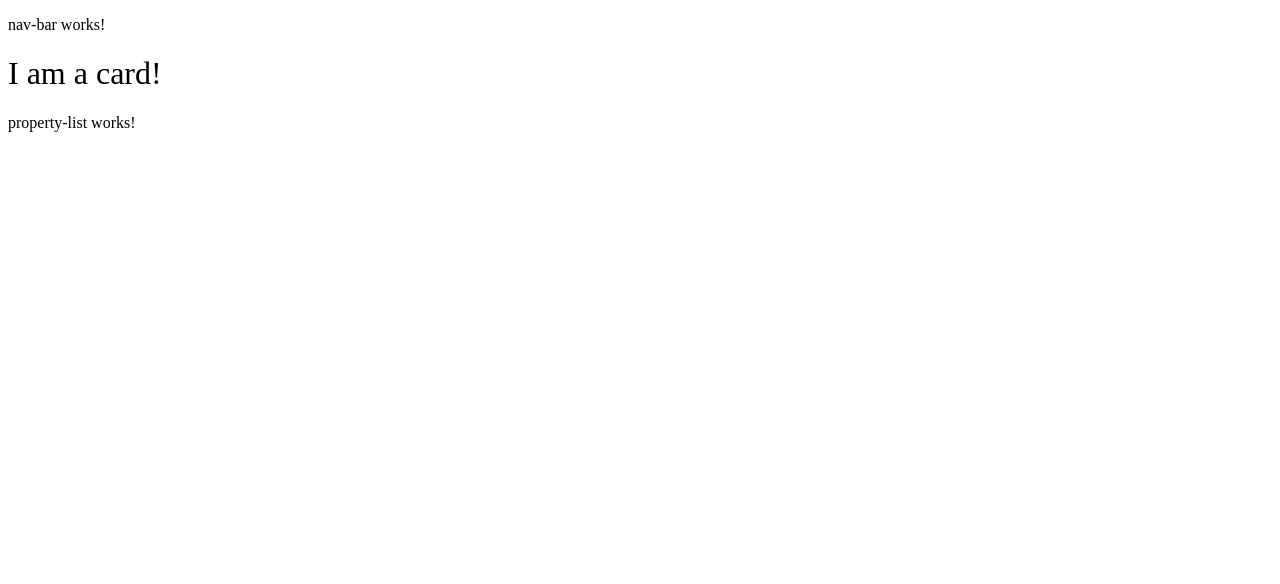
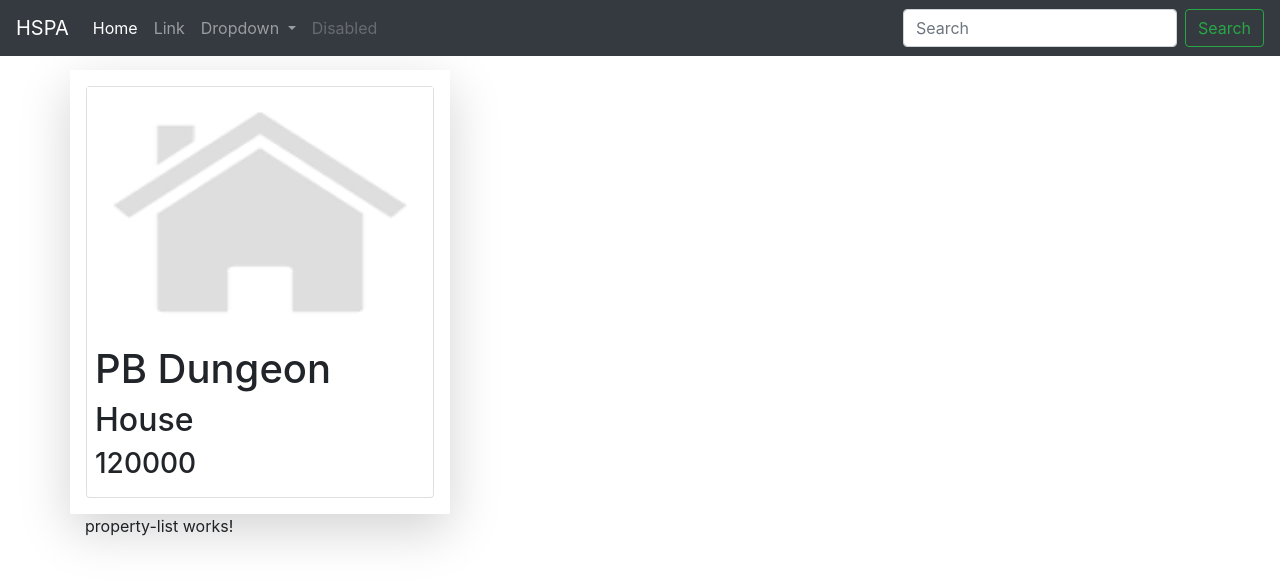
Before and after one commit to nickassembly/AngularDemo, an Angular app in the folder Frontend/: page / in a window 1280 px wide. Shown: the top 584 px of the page. Built offline with nearby package versions, Linux system fonts and the light colour scheme.

Commit message:
added property card

```diff
--- a/Frontend/angular.json
+++ b/Frontend/angular.json
@@ -24,6 +24,7 @@
               "src/assets"
             ],
             "styles": [
+              "node_modules/bootstrap/dist/css/bootstrap.min.css",
               "src/styles.css"
             ],
             "scripts": []
@@ -119,6 +120,7 @@
           }
         }
       }
-    }},
+    }
+  },
   "defaultProject": "demo-angular"
 }
--- a/Frontend/package.json
+++ b/Frontend/package.json
@@ -19,6 +19,7 @@
     "@angular/platform-browser": "~10.0.6",
     "@angular/platform-browser-dynamic": "~10.0.6",
     "@angular/router": "~10.0.6",
+    "bootstrap": "^4.5.2",
     "rxjs": "~6.5.5",
     "tslib": "^2.0.0",
     "zone.js": "~0.10.3"
--- a/Frontend/src/app/app.component.html
+++ b/Frontend/src/app/app.component.html
@@ -1,3 +1,5 @@
 <app-nav-bar></app-nav-bar>
-<app-property-card> </app-property-card>
-<app-property-list></app-property-list>
+<div class="container" style="margin-top:70px;">
+  <app-property-card> </app-property-card>
+  <app-property-list></app-property-list>
+</div>
--- a/Frontend/src/app/nav-bar/nav-bar.component.html
+++ b/Frontend/src/app/nav-bar/nav-bar.component.html
@@ -1 +1,37 @@
-<p>nav-bar works!</p>
+<nav class="navbar navbar-expand-lg navbar-dark bg-dark fixed-top">
+  <a class="navbar-brand" href="#">HSPA</a>
+  <button class="navbar-toggler" type="button" data-toggle="collapse" data-target="#navbarSupportedContent"
+    aria-controls="navbarSupportedContent" aria-expanded="false" aria-label="Toggle navigation">
+    <span class="navbar-toggler-icon"></span>
+  </button>
+
+  <div class="collapse navbar-collapse" id="navbarSupportedContent">
+    <ul class="navbar-nav mr-auto">
+      <li class="nav-item active">
+        <a class="nav-link" href="#">Home <span class="sr-only">(current)</span></a>
+      </li>
+      <li class="nav-item">
+        <a class="nav-link" href="#">Link</a>
+      </li>
+      <li class="nav-item dropdown">
+        <a class="nav-link dropdown-toggle" href="#" id="navbarDropdown" role="button" data-toggle="dropdown"
+          aria-haspopup="true" aria-expanded="false">
+          Dropdown
+        </a>
+        <div class="dropdown-menu" aria-labelledby="navbarDropdown">
+          <a class="dropdown-item" href="#">Action</a>
+          <a class="dropdown-item" href="#">Another action</a>
+          <div class="dropdown-divider"></div>
+          <a class="dropdown-item" href="#">Something else here</a>
+        </div>
+      </li>
+      <li class="nav-item">
+        <a class="nav-link disabled" href="#" tabindex="-1" aria-disabled="true">Disabled</a>
+      </li>
+    </ul>
+    <form class="form-inline my-2 my-lg-0">
+      <input class="form-control mr-sm-2" type="search" placeholder="Search" aria-label="Search">
+      <button class="btn btn-outline-success my-2 my-sm-0" type="submit">Search</button>
+    </form>
+  </div>
+</nav>
--- a/Frontend/src/app/property/property-card/property-card.component.css
+++ b/Frontend/src/app/property/property-card/property-card.component.css
@@ -1,3 +1,3 @@
-h1 {
-  font-weight: normal
+.propImg {
+  height: 250px;
 }
--- a/Frontend/src/app/property/property-card/property-card.component.html
+++ b/Frontend/src/app/property/property-card/property-card.component.html
@@ -1 +1,12 @@
-<h1>I am a card!</h1>
+<div class="row">
+  <div class="shadow-lg col-sm-4 p-3">
+    <div class="card">
+      <img class="propImg" src="/assets/images/house_default.png">
+      <div class="cardBody p-2">
+        <h1>{{Property.Name}}</h1>
+        <h2>{{Property.Type}}</h2>
+        <h3>{{Property.Price}}</h3>
+      </div>
+    </div>
+  </div>
+</div>
--- a/Frontend/src/app/property/property-card/property-card.component.ts
+++ b/Frontend/src/app/property/property-card/property-card.component.ts
@@ -7,4 +7,11 @@
   //styles: []
   styleUrls: ['property-card.component.css']
 })
-export class PropertyCardComponent { }
+export class PropertyCardComponent {
+  Property: any = {
+    "Id": 1,
+    "Name": "PB Dungeon",
+    "Type": "House",
+    "Price": 120000
+  }
+}
```
Also changed, not shown: Frontend/src/assets/images/house_default.png (added), 1 other file (tests, documents, lock files or other folders).
